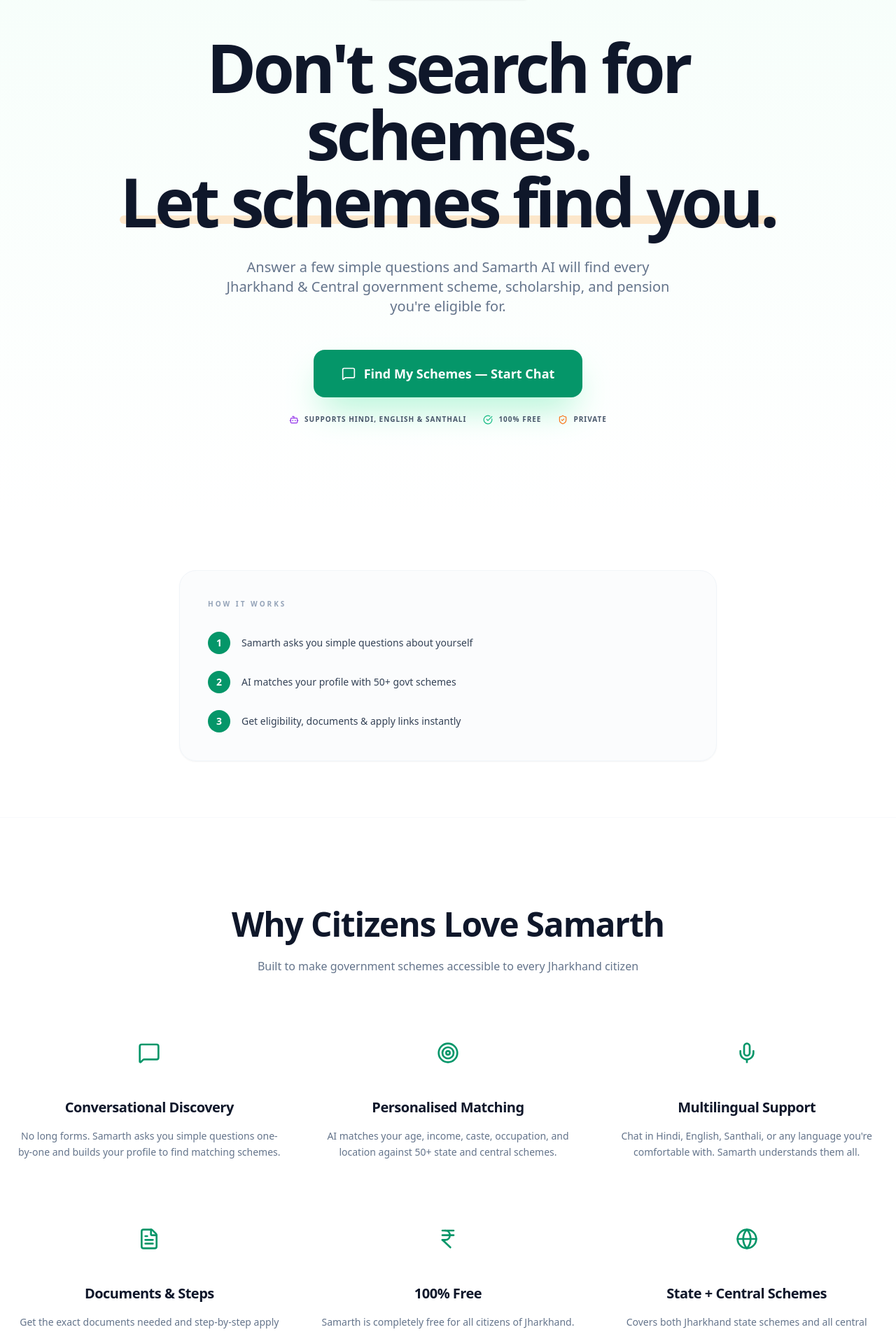
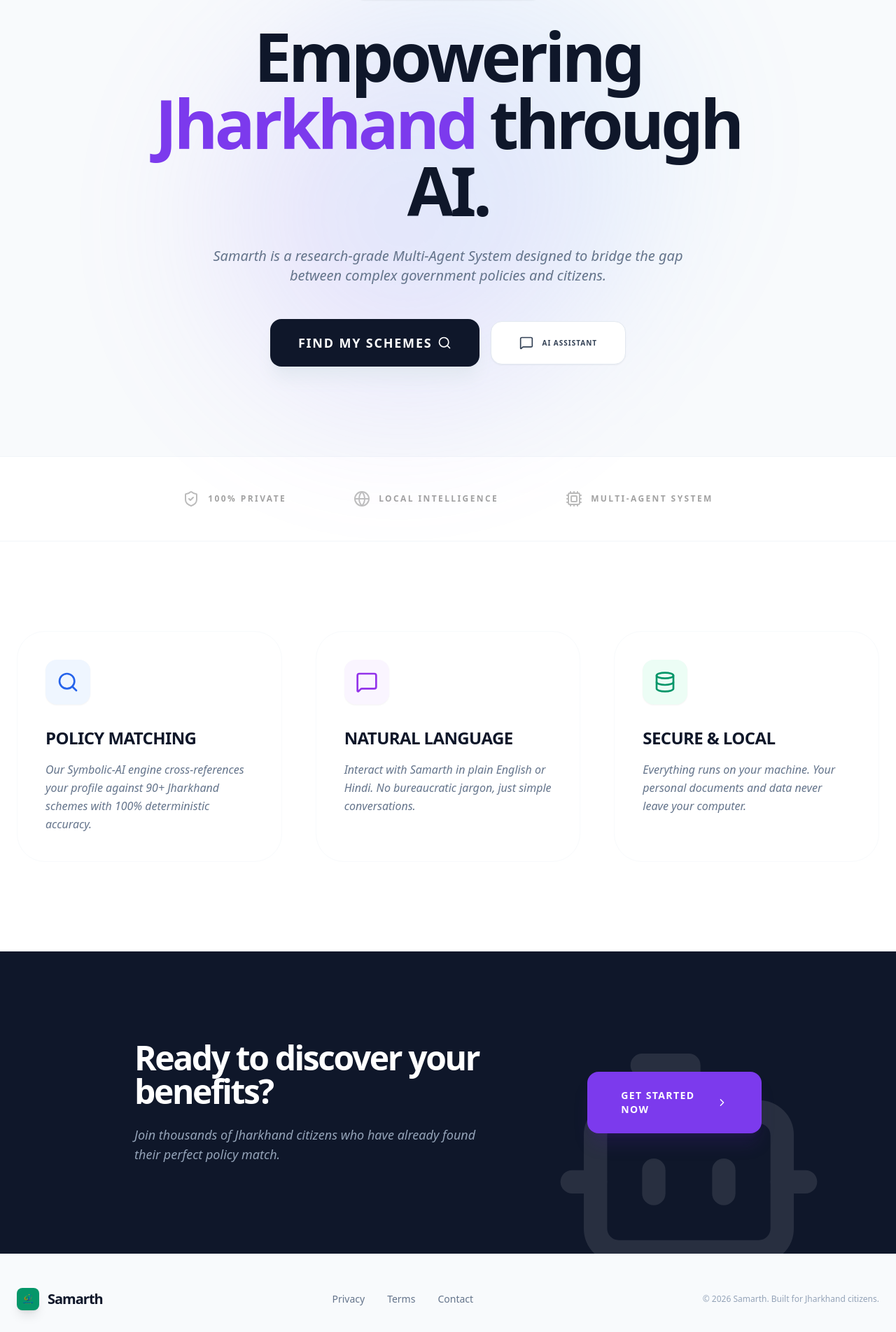
Before and after one commit to yashwantmandal26/samarth-OFFILINE, a React (Create React App) app in the folder frontend/: page / in a window 1280 px wide. Shown: the part 210-2114 px from the top of the page at 70% size. Built offline with nearby package versions, Linux system fonts and the light colour scheme.

Commit message:
style: finalize UI consistency across the platform with standardized primary colors and enterprise utility classes

```diff
--- a/frontend/src/index.css
+++ b/frontend/src/index.css
@@ -15,3 +15,37 @@
   font-family: source-code-pro, Menlo, Monaco, Consolas, 'Courier New',
     monospace;
 }
+
+@layer components {
+  .enterprise-card {
+    @apply bg-white rounded-[2rem] shadow-sm border border-slate-100 overflow-hidden transition-all duration-500 hover:shadow-xl hover:border-slate-200;
+  }
+
+  .enterprise-title {
+    @apply text-slate-900 font-black tracking-tighter uppercase;
+  }
+
+  .enterprise-text {
+    @apply text-slate-500 font-medium leading-relaxed;
+  }
+
+  .badge-primary {
+    @apply px-3 py-1 bg-primary-50 text-primary-700 text-[10px] font-black uppercase tracking-widest rounded-full border border-primary-100;
+  }
+
+  .badge-slate {
+    @apply px-3 py-1 bg-slate-50 text-slate-500 text-[10px] font-black uppercase tracking-widest rounded-full border border-slate-100;
+  }
+
+  .btn-primary {
+    @apply px-8 py-4 bg-slate-900 text-white rounded-2xl font-black uppercase tracking-widest text-[10px] hover:bg-slate-800 transition-all shadow-xl shadow-slate-200 active:scale-95 flex items-center justify-center gap-2;
+  }
+}
+
+.no-scrollbar::-webkit-scrollbar {
+  display: none;
+}
+.no-scrollbar {
+  -ms-overflow-style: none;
+  scrollbar-width: none;
+}
--- a/frontend/src/pages/LandingPage.js
+++ b/frontend/src/pages/LandingPage.js
@@ -9,128 +9,97 @@
   Cpu,
   Database,
   ChevronRight,
-  Sparkles,
-  CheckCircle,
-  Target,
-  Mic,
-  FileText,
-  IndianRupee
+  Sparkles
 } from 'lucide-react';
 import { motion } from 'framer-motion';
-import logoImg from '../assets/logo.png';
 
 const LandingPage = () => {
   return (
-    <div className="bg-white overflow-hidden">
+    <div className="bg-slate-50 overflow-hidden">
       {/* Hero Section */}
-      <section className="relative pt-24 pb-32 px-6 bg-gradient-to-b from-emerald-50/50 to-white">
+      <section className="relative pt-24 pb-32 px-6">
         <div className="container mx-auto">
-          <div className="max-w-5xl mx-auto text-center relative z-10">
+          <div className="max-w-4xl mx-auto text-center relative z-10">
             <motion.div
               initial={{ opacity: 0, y: 20 }}
               animate={{ opacity: 1, y: 0 }}
               transition={{ duration: 0.6 }}
             >
-              <div className="inline-flex items-center gap-2 px-4 py-2 bg-white text-emerald-700 rounded-full text-[10px] font-bold uppercase tracking-widest mb-12 border border-emerald-100 shadow-sm">
-                <Sparkles size={12} className="text-emerald-500" />
-                AI-Powered Scheme Discovery
+              <div className="inline-flex items-center gap-2 px-4 py-2 bg-primary-50 text-primary-700 rounded-full text-[10px] font-black uppercase tracking-widest mb-8 border border-primary-100 shadow-sm">
+                <Sparkles size={12} className="animate-pulse" />
+                Next-Gen E-Governance Platform
               </div>
               <h1 className="text-6xl md:text-7xl lg:text-8xl font-black text-slate-900 mb-8 tracking-tighter leading-[0.9]">
-                Don't search for schemes. <br />
-                <span className="relative inline-block">
-                  Let schemes find you.
-                  <div className="absolute bottom-4 left-0 w-full h-3 bg-orange-200/60 -z-10 rounded-full"></div>
-                </span>
+                Empowering <span className="text-primary-600">Jharkhand</span> through AI.
               </h1>
-              <p className="text-lg md:text-xl text-slate-500 font-medium leading-relaxed max-w-2xl mx-auto mb-12">
-                Answer a few simple questions and Samarth AI will find every Jharkhand & Central government scheme, scholarship, and pension you're eligible for.
+              <p className="text-lg md:text-xl text-slate-500 font-medium leading-relaxed max-w-2xl mx-auto mb-12 italic">
+                Samarth is a research-grade Multi-Agent System designed to bridge the gap between complex government policies and citizens.
               </p>
 
-              <div className="flex flex-col items-center justify-center gap-6">
+              <div className="flex flex-col sm:flex-row items-center justify-center gap-4">
+                <Link
+                  to="/finder"
+                  className="btn-primary px-10 py-5 text-lg"
+                >
+                  Find My Schemes <Search size={20} />
+                </Link>
                 <Link
                   to="/chat"
-                  className="w-full sm:w-auto px-10 py-5 bg-emerald-600 text-white rounded-2xl font-bold text-lg hover:bg-emerald-700 transition-all shadow-2xl shadow-emerald-200 flex items-center justify-center gap-3 active:scale-95"
+                  className="w-full sm:w-auto px-10 py-5 bg-white text-slate-700 border border-slate-200 rounded-2xl font-black uppercase tracking-widest text-[10px] hover:border-primary-200 hover:text-primary-600 transition-all flex items-center justify-center gap-3 active:scale-95 shadow-sm"
                 >
-                  <MessageSquare size={20} /> Find My Schemes — Start Chat
+                  <MessageSquare size={20} /> AI Assistant
                 </Link>
-                <div className="flex flex-wrap justify-center gap-6 text-[10px] font-black text-slate-400 uppercase tracking-widest">
-                  <span className="flex items-center gap-2 text-slate-600"><Bot size={14} className="text-purple-600" /> Supports Hindi, English & Santhali</span>
-                  <span className="flex items-center gap-2 text-slate-600"><CheckCircle size={14} className="text-emerald-500" /> 100% Free</span>
-                  <span className="flex items-center gap-2 text-slate-600"><ShieldCheck size={14} className="text-orange-500" /> Private</span>
-                </div>
               </div>
             </motion.div>
           </div>
         </div>
+
+        {/* Background Accents */}
+        <div className="absolute top-0 left-1/2 -translate-x-1/2 w-full h-full -z-0 opacity-20 pointer-events-none">
+          <div className="absolute top-1/4 left-1/4 w-[500px] h-[500px] bg-primary-400 rounded-full blur-[120px] animate-pulse"></div>
+          <div className="absolute bottom-1/4 right-1/4 w-[500px] h-[500px] bg-blue-400 rounded-full blur-[120px] animate-pulse" style={{ animationDelay: '1s' }}></div>
+        </div>
       </section>
 
-      {/* How it Works Section */}
-      <section className="py-20 bg-white">
+      {/* Trust Badges */}
+      <div className="py-12 border-y border-slate-100 bg-white">
         <div className="container mx-auto px-6">
-          <div className="max-w-3xl mx-auto bg-slate-50/50 rounded-3xl border border-slate-100 p-10 shadow-sm">
-             <h4 className="text-[10px] font-black text-slate-400 uppercase tracking-[0.3em] mb-8">How it works</h4>
-             <div className="space-y-6">
-               {[
-                 { step: 1, text: "Samarth asks you simple questions about yourself" },
-                 { step: 2, text: "AI matches your profile with 50+ govt schemes" },
-                 { step: 3, text: "Get eligibility, documents & apply links instantly" }
-               ].map((item) => (
-                 <div key={item.step} className="flex items-center gap-4">
-                   <div className="w-8 h-8 bg-emerald-600 text-white rounded-full flex items-center justify-center font-bold text-sm shrink-0">
-                     {item.step}
+          <div className="flex flex-wrap justify-center gap-12 md:gap-24 items-center opacity-40 grayscale hover:grayscale-0 transition-all">
+            <div className="flex items-center gap-3 font-black text-slate-900 text-xs uppercase tracking-[0.2em]">
+              <ShieldCheck size={24} className="text-primary-600" /> 100% Private
             </div>
-                   <p className="text-slate-700 font-medium text-sm">{item.text}</p>
+            <div className="flex items-center gap-3 font-black text-slate-900 text-xs uppercase tracking-[0.2em]">
+              <Globe size={24} className="text-blue-600" /> Local Intelligence
             </div>
-               ))}
+            <div className="flex items-center gap-3 font-black text-slate-900 text-xs uppercase tracking-[0.2em]">
+              <Cpu size={24} className="text-purple-600" /> Multi-Agent System
             </div>
           </div>
         </div>
-      </section>
+      </div>
 
-      {/* Why Citizens Love Samarth */}
-      <section className="py-32 bg-white border-t border-slate-50">
+      {/* Feature Grid */}
+      <section className="py-32 bg-white">
         <div className="container mx-auto px-6">
-          <div className="text-center max-w-3xl mx-auto mb-20">
-            <h2 className="text-4xl md:text-5xl font-black text-slate-900 mb-6 tracking-tight">Why Citizens Love Samarth</h2>
-            <p className="text-slate-500 font-medium">Built to make government schemes accessible to every Jharkhand citizen</p>
-          </div>
-          <div className="grid grid-cols-1 md:grid-cols-3 gap-y-20 gap-x-12">
+          <div className="grid grid-cols-1 md:grid-cols-3 gap-12">
             {[
               {
-                icon: MessageSquare,
-                title: "Conversational Discovery",
-                desc: "No long forms. Samarth asks you simple questions one-by-one and builds your profile to find matching schemes.",
-                color: "text-emerald-600"
+                icon: Search,
+                title: "Policy Matching",
+                desc: "Our Symbolic-AI engine cross-references your profile against 90+ Jharkhand schemes with 100% deterministic accuracy.",
+                color: "bg-blue-50 text-blue-600"
               },
               {
-                icon: Target,
-                title: "Personalised Matching",
-                desc: "AI matches your age, income, caste, occupation, and location against 50+ state and central schemes.",
-                color: "text-emerald-600"
+                icon: MessageSquare,
+                title: "Natural Language",
+                desc: "Interact with Samarth in plain English or Hindi. No bureaucratic jargon, just simple conversations.",
+                color: "bg-purple-50 text-purple-600"
               },
               {
-                icon: Mic,
-                title: "Multilingual Support",
-                desc: "Chat in Hindi, English, Santhali, or any language you're comfortable with. Samarth understands them all.",
-                color: "text-emerald-600"
-              },
-              {
-                icon: FileText,
-                title: "Documents & Steps",
-                desc: "Get the exact documents needed and step-by-step apply process with official portal links.",
-                color: "text-emerald-600"
-              },
-              {
-                icon: IndianRupee,
-                title: "100% Free",
-                desc: "Samarth is completely free for all citizens of Jharkhand. No hidden costs, no subscriptions.",
-                color: "text-emerald-600"
-              },
-              {
-                icon: Globe,
-                title: "State + Central Schemes",
-                desc: "Covers both Jharkhand state schemes and all central government schemes available to Jharkhand citizens.",
-                color: "text-emerald-600"
+                icon: Database,
+                title: "Secure & Local",
+                desc: "Everything runs on your machine. Your personal documents and data never leave your computer.",
+                color: "bg-emerald-50 text-emerald-600"
               }
             ].map((f, i) => (
               <motion.div
@@ -139,27 +108,36 @@
                 whileInView={{ opacity: 1, y: 0 }}
                 viewport={{ once: true }}
                 transition={{ delay: i * 0.1 }}
-                className="flex flex-col items-center text-center group"
+                className="p-10 rounded-[2.5rem] border border-slate-50 hover:border-slate-100 hover:shadow-2xl hover:shadow-slate-100 transition-all duration-500 group"
               >
-                <div className={`w-16 h-16 bg-white rounded-full flex items-center justify-center mb-8 transition-transform duration-500 group-hover:scale-110`}>
-                  <f.icon size={32} className={f.color} />
+                <div className={`w-16 h-16 ${f.color} rounded-2xl flex items-center justify-center mb-8 group-hover:scale-110 transition-transform duration-500 shadow-sm`}>
+                  <f.icon size={32} />
                 </div>
-                <h3 className="text-xl font-black text-slate-900 mb-4 tracking-tight">{f.title}</h3>
-                <p className="text-slate-500 font-medium leading-relaxed text-sm">{f.desc}</p>
+                <h3 className="text-2xl font-black text-slate-900 mb-4 tracking-tight uppercase">{f.title}</h3>
+                <p className="text-slate-500 font-medium leading-relaxed italic">{f.desc}</p>
               </motion.div>
             ))}
           </div>
         </div>
       </section>
 
-      {/* Final CTA */}
-      <section className="py-24 bg-white border-t border-slate-50">
-        <div className="container mx-auto px-6 text-center">
-           <div className="max-w-3xl mx-auto flex flex-col items-center gap-8">
-              <div className="w-16 h-16 bg-emerald-600 rounded-2xl flex items-center justify-center text-white overflow-hidden shadow-xl shadow-emerald-100">
-                <img src={logoImg} alt="Samarth Logo" className="h-12 w-12 object-contain" />
+      {/* Stats Section */}
+      <section className="py-32 bg-slate-900 text-white relative overflow-hidden">
+        <div className="absolute top-0 right-0 p-24 opacity-10 pointer-events-none">
+          <Bot size={400} />
         </div>
-              <p className="text-xs font-bold text-slate-400 uppercase tracking-[0.4em]">© 2026 Samarth. Built for Jharkhand citizens.</p>
+        <div className="container mx-auto px-6 relative z-10">
+          <div className="max-w-4xl mx-auto flex flex-col md:flex-row items-center justify-between gap-12">
+            <div className="text-center md:text-left">
+              <h2 className="text-4xl md:text-5xl font-black mb-6 tracking-tighter leading-none">Ready to discover your benefits?</h2>
+              <p className="text-slate-400 font-medium text-lg italic max-w-lg">Join thousands of Jharkhand citizens who have already found their perfect policy match.</p>
+            </div>
+            <Link
+              to="/finder"
+              className="btn-primary px-12 py-6 text-sm bg-primary-600 shadow-primary-900/20"
+            >
+              Get Started Now <ChevronRight size={20} />
+            </Link>
           </div>
         </div>
       </section>
--- a/frontend/src/pages/SchemeFinderWizard.js
+++ b/frontend/src/pages/SchemeFinderWizard.js
@@ -45,7 +45,7 @@
   });
 
   const steps = [
-    { title: 'Smart Start', icon: Sparkles, color: 'bg-indigo-500' },
+    { title: 'Smart Start', icon: Sparkles, color: 'bg-primary-500' },
     { title: 'Personal', icon: User, color: 'bg-blue-500' },
     { title: 'Region', icon: MapPin, color: 'bg-emerald-500' },
     { title: 'Social', icon: Users, color: 'bg-purple-500' },
@@ -218,20 +218,20 @@
                 <h3 className="text-lg font-black text-slate-900 uppercase tracking-tight">Smart Intake</h3>
                 <p className="text-xs text-slate-500 font-medium">Upload a document to pre-fill your profile automatically.</p>
               </div>
-              <div className={`p-8 border-2 border-dashed rounded-[2rem] flex flex-col items-center justify-center gap-4 transition-all ${visionLoading ? 'bg-indigo-50 border-indigo-200' : 'bg-slate-50 border-slate-200 hover:border-indigo-400'}`}>
+              <div className={`p-8 border-2 border-dashed rounded-[2rem] flex flex-col items-center justify-center gap-4 transition-all ${visionLoading ? 'bg-primary-50 border-primary-200' : 'bg-slate-50 border-slate-200 hover:border-primary-400'}`}>
                 {visionLoading ? (
                   <div className="flex flex-col items-center gap-4">
-                    <div className="w-16 h-16 bg-indigo-600 rounded-2xl flex items-center justify-center text-white shadow-xl shadow-indigo-200 animate-pulse">
+                    <div className="w-16 h-16 bg-primary-600 rounded-2xl flex items-center justify-center text-white shadow-xl shadow-primary-200 animate-pulse">
                       <Eye size={32} />
                     </div>
                     <div className="text-center">
-                      <p className="text-xs font-black text-indigo-600 uppercase tracking-widest">Vision Agent Active</p>
-                      <p className="text-[10px] text-indigo-400 font-bold uppercase tracking-tighter">Reading document...</p>
+                      <p className="text-xs font-black text-primary-600 uppercase tracking-widest">Vision Agent Active</p>
+                      <p className="text-[10px] text-primary-400 font-bold uppercase tracking-tighter">Reading document...</p>
                     </div>
                   </div>
                 ) : (
                   <>
-                    <div className="w-16 h-16 bg-indigo-50 text-indigo-600 rounded-2xl flex items-center justify-center">
+                    <div className="w-16 h-16 bg-primary-50 text-primary-600 rounded-2xl flex items-center justify-center">
                       <Upload size={32} />
                     </div>
                     <div className="text-center">
@@ -239,7 +239,7 @@
                       <p className="text-[10px] text-slate-400 font-bold uppercase tracking-widest">JPG, PNG supported</p>
                     </div>
                     <input type="file" accept="image/*" onChange={handleFileChange} className="hidden" id="smart-upload" />
-                    <label htmlFor="smart-upload" className="px-8 py-3 bg-indigo-600 text-white text-[10px] font-black uppercase tracking-widest rounded-xl cursor-pointer hover:bg-indigo-700 transition-all shadow-lg shadow-indigo-100">
+                    <label htmlFor="smart-upload" className="px-8 py-3 bg-primary-600 text-white text-[10px] font-black uppercase tracking-widest rounded-xl cursor-pointer hover:bg-primary-700 transition-all shadow-lg shadow-primary-100">
                       Select Document
                     </label>
                   </>
@@ -249,7 +249,7 @@
               {!visionLoading && (
                 <div className="text-center">
                   <span className="text-[10px] font-black text-slate-300 uppercase tracking-[0.3em]">Or</span>
-                  <button onClick={() => setStep(2)} className="block w-full mt-4 text-[10px] font-black text-indigo-600 uppercase tracking-widest hover:text-indigo-800">
+                  <button onClick={() => setStep(2)} className="block w-full mt-4 text-[10px] font-black text-primary-600 uppercase tracking-widest hover:text-primary-800">
                     Skip and enter manually
                   </button>
                 </div>
@@ -533,7 +533,7 @@
                 <motion.div
                   initial={{ opacity: 0, x: 20 }}
                   animate={{ opacity: 1, x: 0 }}
-                  className="px-4 py-2 bg-indigo-50 text-indigo-600 text-[9px] font-black uppercase tracking-widest rounded-xl border border-indigo-100 flex items-center gap-2 shadow-sm"
+                  className="px-4 py-2 bg-primary-50 text-primary-600 text-[9px] font-black uppercase tracking-widest rounded-xl border border-primary-100 flex items-center gap-2 shadow-sm"
                 >
                   <Sparkles size={12} className="animate-pulse" /> Smart Autofill Active
                 </motion.div>
--- a/frontend/tailwind.config.js
+++ b/frontend/tailwind.config.js
@@ -7,11 +7,16 @@
     extend: {
       colors: {
         primary: {
-          50: '#f0fdf4',
-          100: '#dcfce7',
-          600: '#16a34a',
-          700: '#15803d',
-          800: '#166534',
+          50: '#f5f3ff',
+          100: '#ede9fe',
+          200: '#ddd6fe',
+          300: '#c4b5fd',
+          400: '#a78bfa',
+          500: '#8b5cf6',
+          600: '#7c3aed',
+          700: '#6d28d9',
+          800: '#5b21b6',
+          900: '#4c1d95',
         },
       },
     },
```
Also changed, not shown: frontend/src/pages/ResultsPage.js (+54 -51 lines), frontend/src/pages/SchemeExplorerPage.js (+26 -23 lines). Lines whose indentation alone changed are shown as unchanged.
